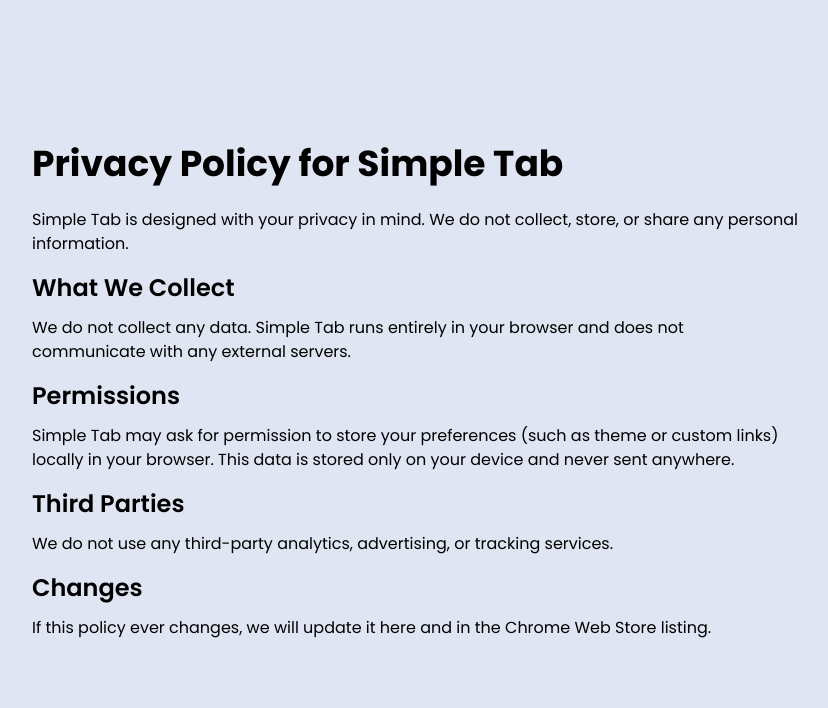
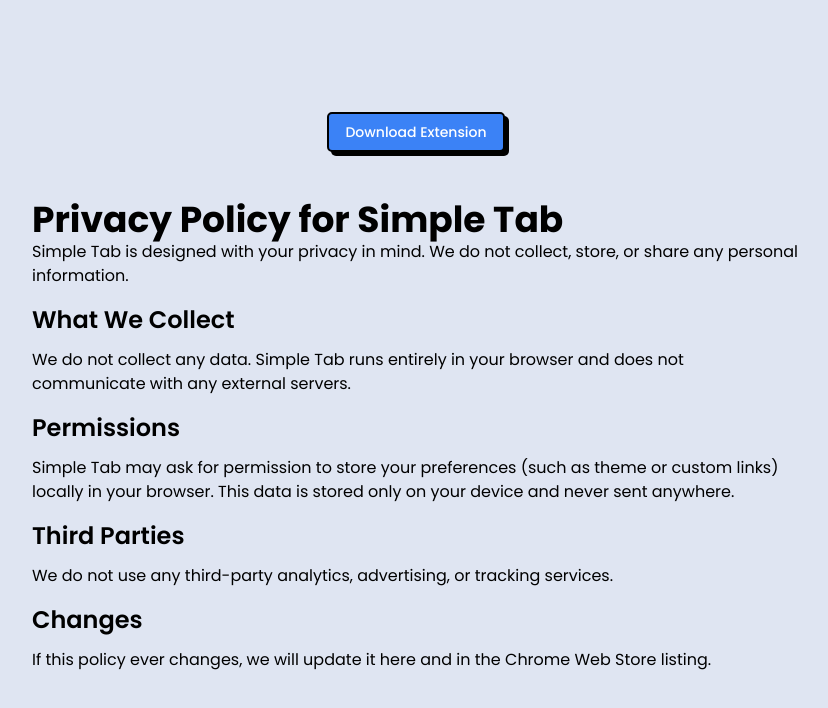
Before and after one commit to AhmadSaman/neobrutalismtab, a React (Vite) app: page / in a window 1280 px wide. Shown: the top 708 px of the page, without its empty margins (224-1052 px from the left). Built offline with nearby package versions, Linux system fonts and the light colour scheme.

Commit message:
add: extension button

```diff
--- a/src/App.tsx
+++ b/src/App.tsx
@@ -1,10 +1,22 @@
+import { Button } from "./components/ui/button";
+
 function PrivacyPolicy() {
   return (
-    <div className="h-screen w-screen flex flex-col bg-bg font-poppins p-8">
-      <div className="m-auto max-w-3xl text-left">
-        <h1 className="text-4xl font-bold mb-6">
-          Privacy Policy for Simple Tab
-        </h1>
+    <div className="h-screen w-screen flex flex-col gap-12 justify-center bg-bg font-poppins p-8">
+      <Button
+        asChild
+        className="px-4 py-2 w-fit mx-auto bg-blue-500 text-white rounded hover:bg-blue-600"
+      >
+        <a
+          href="https://chromewebstore.google.com/detail/fckmldiibgmjlfojaenadmofjfmeihik?utm_source=item-share-cb"
+          target="_blank"
+          rel="noopener noreferrer"
+        >
+          Download Extension
+        </a>
+      </Button>
+      <div className="mx-auto max-w-3xl text-left">
+        <h1 className="text-4xl font-bold">Privacy Policy for Simple Tab</h1>
         <p className="mb-4">
           Simple Tab is designed with your privacy in mind. We do not collect,
           store, or share any personal information.
```
